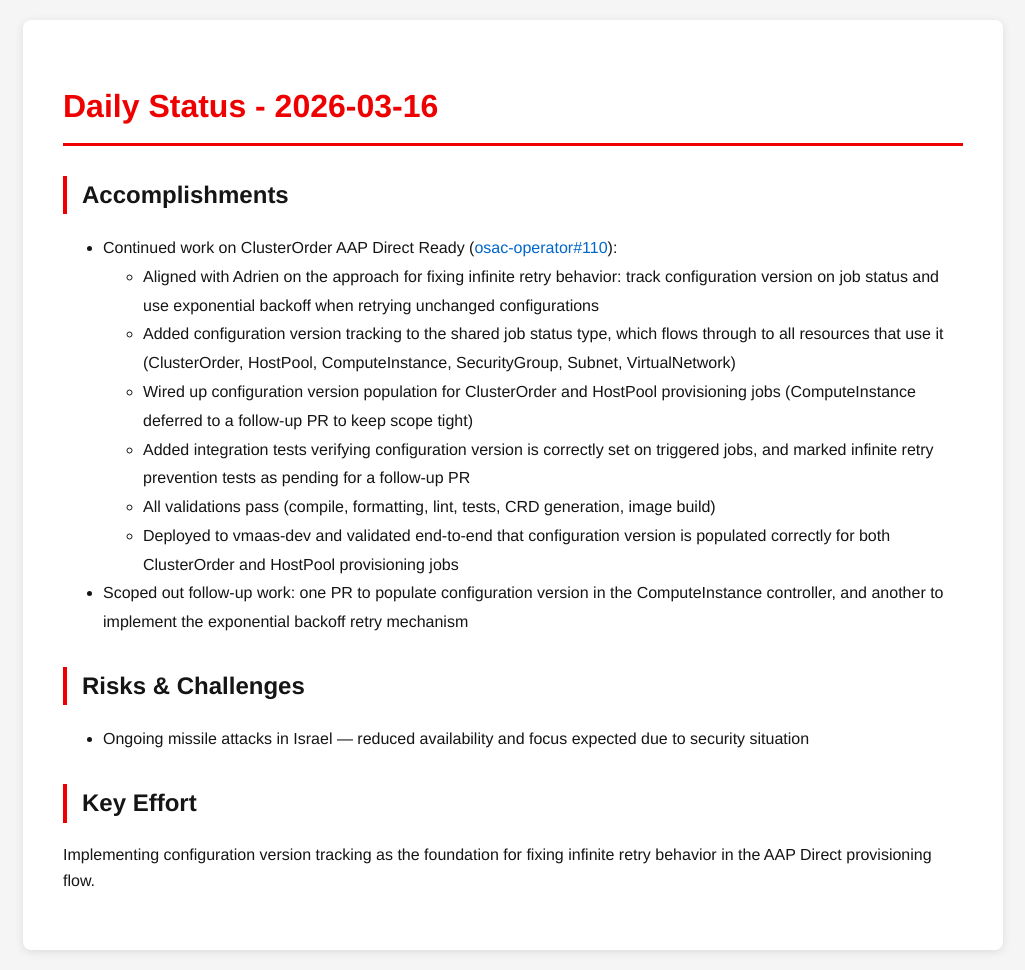
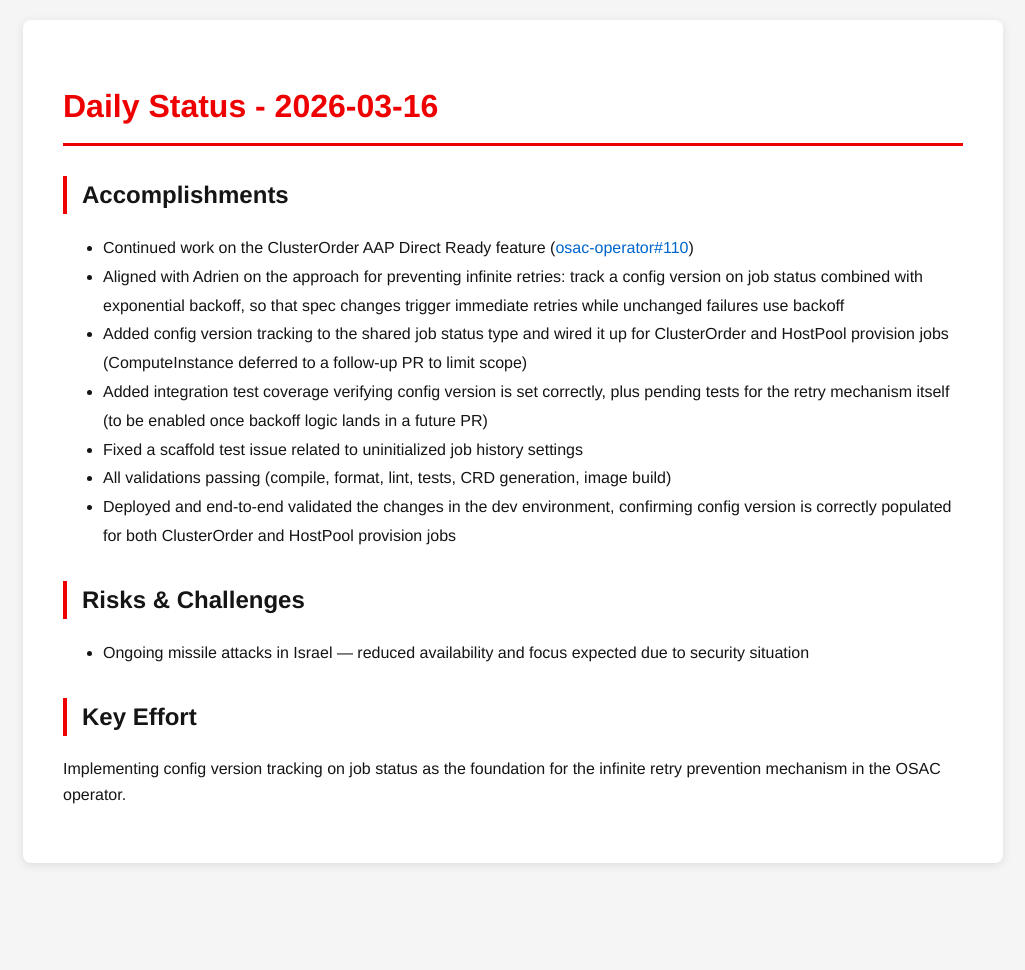
Before and after one commit to tzvatot/daily-status, a Jekyll site: the page built from 2026-03-16.md, in a window 1280 px wide. Shown: the whole page, without its empty margins (127-1152 px from the left). Built offline with Jekyll 4.4.1, drawn with Linux system fonts in a browser that asks for light colours; after the commit the page ends 900 px from its top, so only the background shows below that.

Commit message:
Daily status update - 2026-03-16

```diff
--- a/2026-03-16.md
+++ b/2026-03-16.md
@@ -7,17 +7,16 @@ date: 2026-03-16
 # Daily Status - 2026-03-16
 
 ## Accomplishments
-- Continued work on ClusterOrder AAP Direct Ready ([osac-operator#110](https://github.com/osac-project/osac-operator/pull/110)):
-  - Aligned with Adrien on the approach for fixing infinite retry behavior: track configuration version on job status and use exponential backoff when retrying unchanged configurations
-  - Added configuration version tracking to the shared job status type, which flows through to all resources that use it (ClusterOrder, HostPool, ComputeInstance, SecurityGroup, Subnet, VirtualNetwork)
-  - Wired up configuration version population for ClusterOrder and HostPool provisioning jobs (ComputeInstance deferred to a follow-up PR to keep scope tight)
-  - Added integration tests verifying configuration version is correctly set on triggered jobs, and marked infinite retry prevention tests as pending for a follow-up PR
-  - All validations pass (compile, formatting, lint, tests, CRD generation, image build)
-  - Deployed to vmaas-dev and validated end-to-end that configuration version is populated correctly for both ClusterOrder and HostPool provisioning jobs
-- Scoped out follow-up work: one PR to populate configuration version in the ComputeInstance controller, and another to implement the exponential backoff retry mechanism
+- Continued work on the ClusterOrder AAP Direct Ready feature ([osac-operator#110](https://github.com/osac-project/osac-operator/pull/110))
+- Aligned with Adrien on the approach for preventing infinite retries: track a config version on job status combined with exponential backoff, so that spec changes trigger immediate retries while unchanged failures use backoff
+- Added config version tracking to the shared job status type and wired it up for ClusterOrder and HostPool provision jobs (ComputeInstance deferred to a follow-up PR to limit scope)
+- Added integration test coverage verifying config version is set correctly, plus pending tests for the retry mechanism itself (to be enabled once backoff logic lands in a future PR)
+- Fixed a scaffold test issue related to uninitialized job history settings
+- All validations passing (compile, format, lint, tests, CRD generation, image build)
+- Deployed and end-to-end validated the changes in the dev environment, confirming config version is correctly populated for both ClusterOrder and HostPool provision jobs
 
 ## Risks & Challenges
 - Ongoing missile attacks in Israel — reduced availability and focus expected due to security situation
 
 ## Key Effort
-Implementing configuration version tracking as the foundation for fixing infinite retry behavior in the AAP Direct provisioning flow.
+Implementing config version tracking on job status as the foundation for the infinite retry prevention mechanism in the OSAC operator.
```
